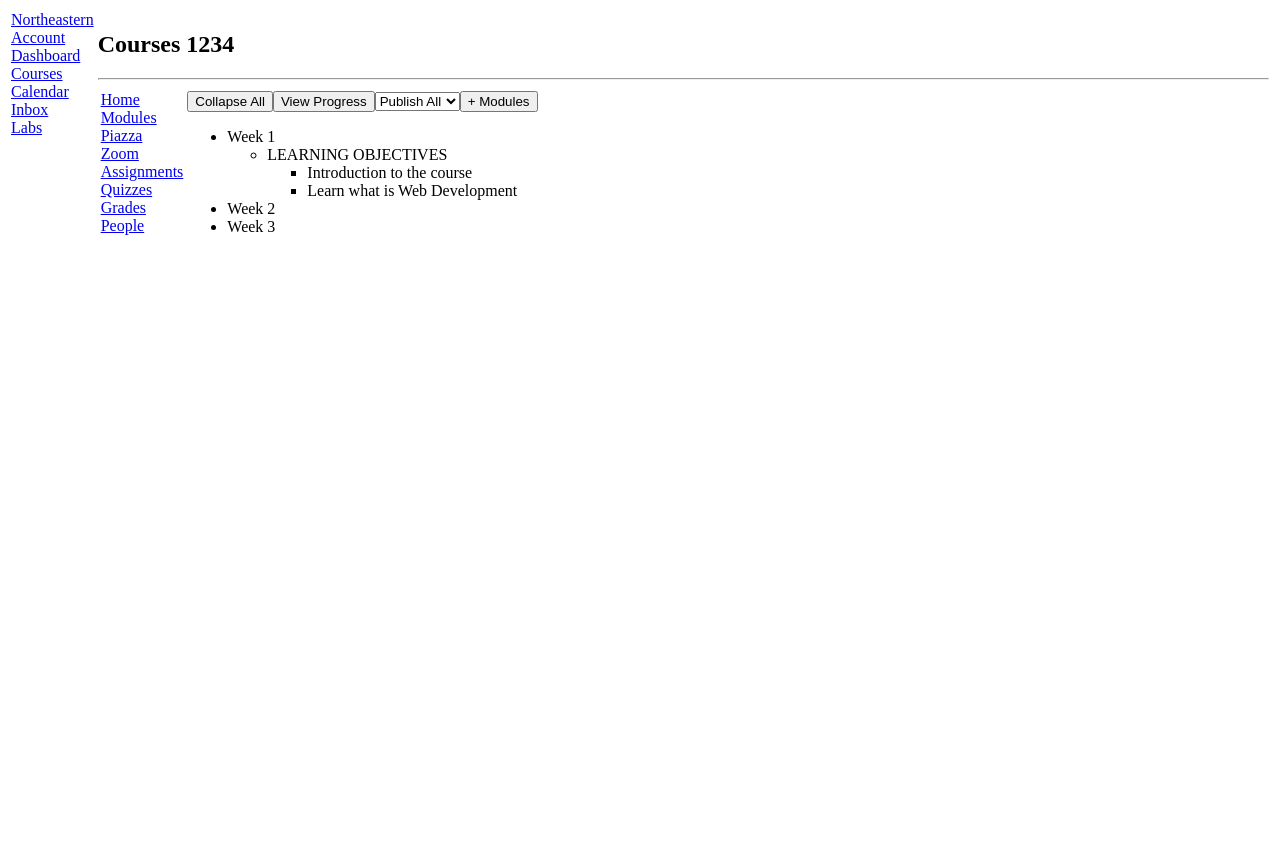
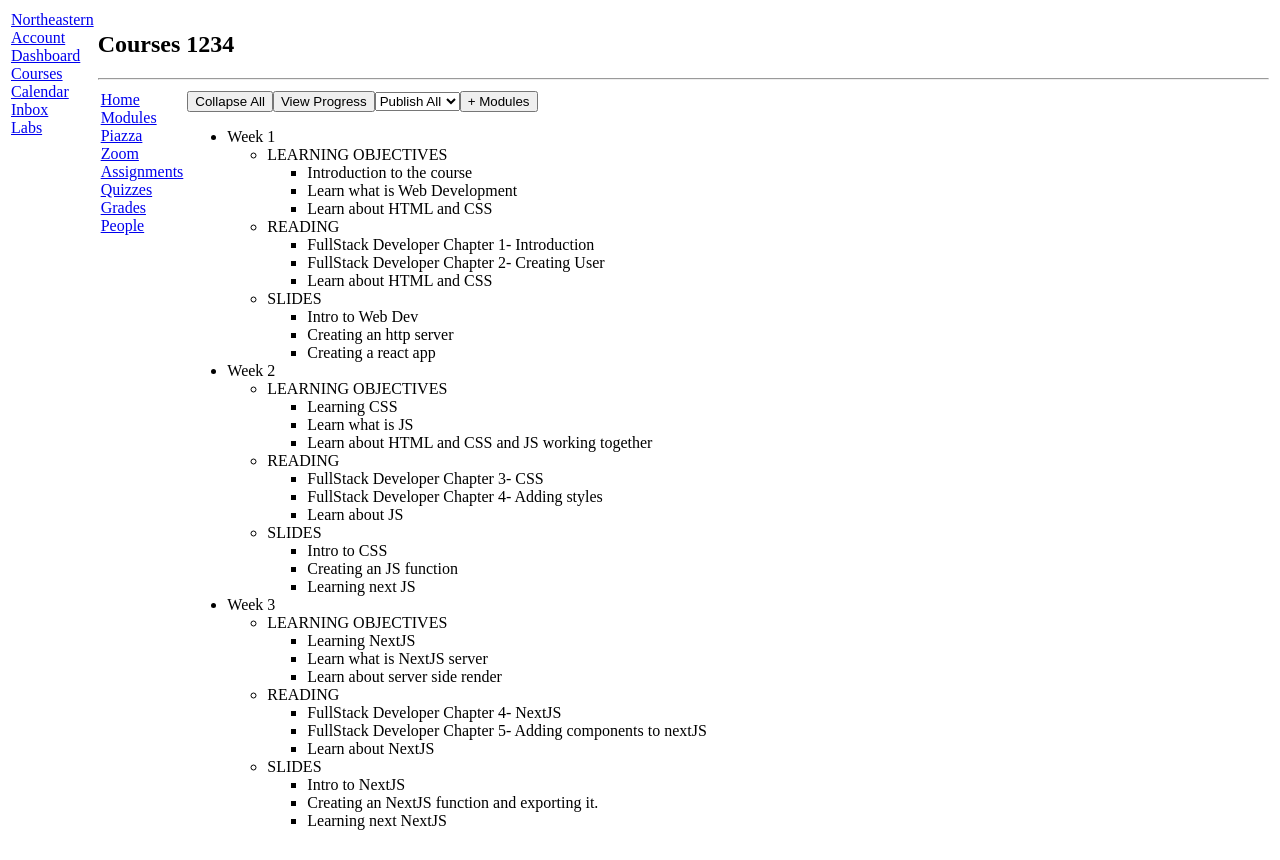
Before and after one commit to arthsindekar/kambaz-next-js, a Next.js app: page /Courses/1234/Modules in a window 1280 px wide. Before the commit the page ends 800 px from the top, so only its background shows below. Built offline with nearby package versions, Linux system fonts and the light colour scheme.

Commit message:
added more modules

```diff
--- a/src/app/(Kambaz)/Courses/[cid]/Assignments/[aid]/page.tsx
+++ b/src/app/(Kambaz)/Courses/[cid]/Assignments/[aid]/page.tsx
@@ -23,7 +23,7 @@ export default function AssignmentEditor() {
               <label htmlFor="wd-points">Points</label>
             </td>
             <td>
-              <input id="wd-points" defaultValue={100} />
+              <input type="number"id="wd-points" defaultValue={100} />
             </td>
           </tr>
           <tr>
--- a/src/app/(Kambaz)/Courses/[cid]/Modules/page.tsx
+++ b/src/app/(Kambaz)/Courses/[cid]/Modules/page.tsx
@@ -1,12 +1,12 @@
 export default function Modules() {
   return (
     <div>
-        <button>Collapse All</button>
-        <button>View Progress</button>
-        <select defaultValue={"Publish All"}>
-            <option  value="Publish All">Publish All</option>
-        </select>
-        <button>+ Modules</button>
+      <button>Collapse All</button>
+      <button>View Progress</button>
+      <select defaultValue={"Publish All"}>
+        <option value="Publish All">Publish All</option>
+      </select>
+      <button>+ Modules</button>
       <ul id="wd-modules">
         <li className="wd-module">
           <div className="wd-title">Week 1</div>
@@ -18,15 +18,103 @@ export default function Modules() {
                 <li className="wd-content-item">
                   Learn what is Web Development
                 </li>
+                <li>Learn about HTML and CSS</li>
+              </ul>
+            </li>
+
+            <li>
+              <span className="wd-title">READING</span>
+              <ul className="wd-content">
+                <li className="wd-content-item">FullStack Developer Chapter 1- Introduction</li>
+                <li className="wd-content-item">
+                  FullStack Developer Chapter 2- Creating User
+                </li>
+                <li>Learn about HTML and CSS</li>
+              </ul>
+            </li>
+             <li>
+              <span className="wd-title">SLIDES</span>
+              <ul className="wd-content">
+                <li className="wd-content-item">Intro to Web Dev</li>
+                <li className="wd-content-item">
+                  Creating an http server
+                </li>
+                <li>Creating a react app</li>
               </ul>
             </li>
           </ul>
         </li>
         <li className="wd-module">
           <div className="wd-title">Week 2</div>
+          <ul className="wd-lessons">
+            <li className="wd-lesson">
+              <span className="wd-title">LEARNING OBJECTIVES</span>
+              <ul className="wd-content">
+                <li className="wd-content-item">Learning CSS</li>
+                <li className="wd-content-item">
+                  Learn what is JS
+                </li>
+                <li>Learn about HTML and CSS and JS working together</li>
+              </ul>
+            </li>
+
+            <li>
+              <span className="wd-title">READING</span>
+              <ul className="wd-content">
+                <li className="wd-content-item">FullStack Developer Chapter 3- CSS</li>
+                <li className="wd-content-item">
+                  FullStack Developer Chapter 4- Adding styles
+                </li>
+                <li>Learn about JS</li>
+              </ul>
+            </li>
+             <li>
+              <span className="wd-title">SLIDES</span>
+              <ul className="wd-content">
+                <li className="wd-content-item">Intro to CSS</li>
+                <li className="wd-content-item">
+                  Creating an JS function
+                </li>
+                <li>Learning next JS</li>
+              </ul>
+            </li>
+          </ul>
         </li>
         <li className="wd-module">
           <div className="wd-title">Week 3</div>
+          <ul className="wd-lessons">
+            <li className="wd-lesson">
+              <span className="wd-title">LEARNING OBJECTIVES</span>
+              <ul className="wd-content">
+                <li className="wd-content-item">Learning NextJS</li>
+                <li className="wd-content-item">
+                  Learn what is NextJS server
+                </li>
+                <li>Learn about server side render</li>
+              </ul>
+            </li>
+
+            <li>
+              <span className="wd-title">READING</span>
+              <ul className="wd-content">
+                <li className="wd-content-item">FullStack Developer Chapter 4- NextJS</li>
+                <li className="wd-content-item">
+                  FullStack Developer Chapter 5- Adding components to nextJS
+                </li>
+                <li>Learn about NextJS</li>
+              </ul>
+            </li>
+             <li>
+              <span className="wd-title">SLIDES</span>
+              <ul className="wd-content">
+                <li className="wd-content-item">Intro to NextJS</li>
+                <li className="wd-content-item">
+                  Creating an NextJS function and exporting it.
+                </li>
+                <li>Learning next NextJS</li>
+              </ul>
+            </li>
+          </ul>
         </li>
       </ul>
     </div>
```
Also changed, not shown: src/app/(Kambaz)/Courses/[cid]/Grades/page.tsx (added, +7 -0 lines), src/app/(Kambaz)/Courses/[cid]/People/page.tsx (added, +7 -0 lines), src/app/(Kambaz)/Courses/[cid]/Piazza/page.tsx (added, +7 -0 lines), src/app/(Kambaz)/Courses/[cid]/Quizzes/page.tsx (added, +7 -0 lines), src/app/(Kambaz)/Courses/[cid]/Zoom/page.tsx (added, +7 -0 lines).
